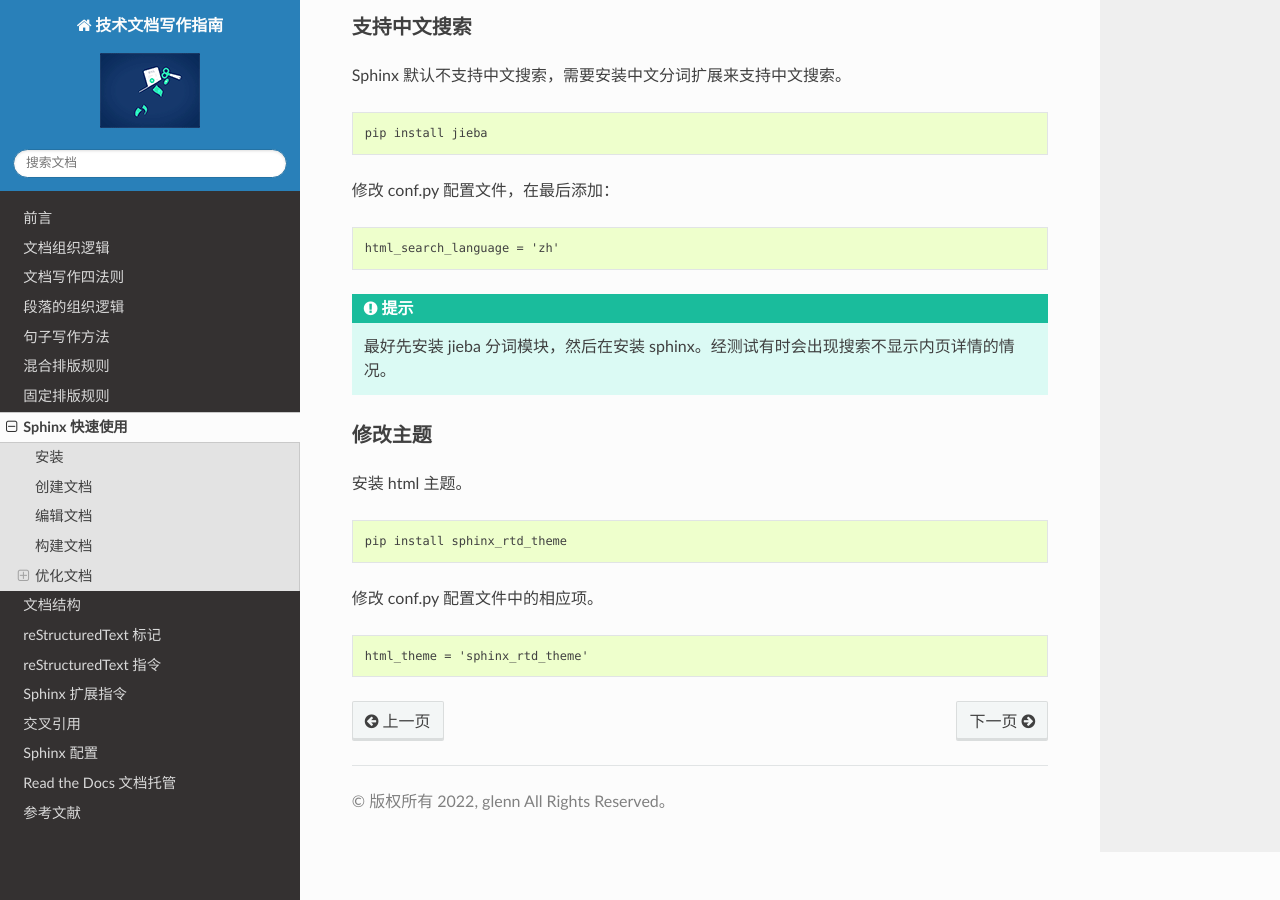
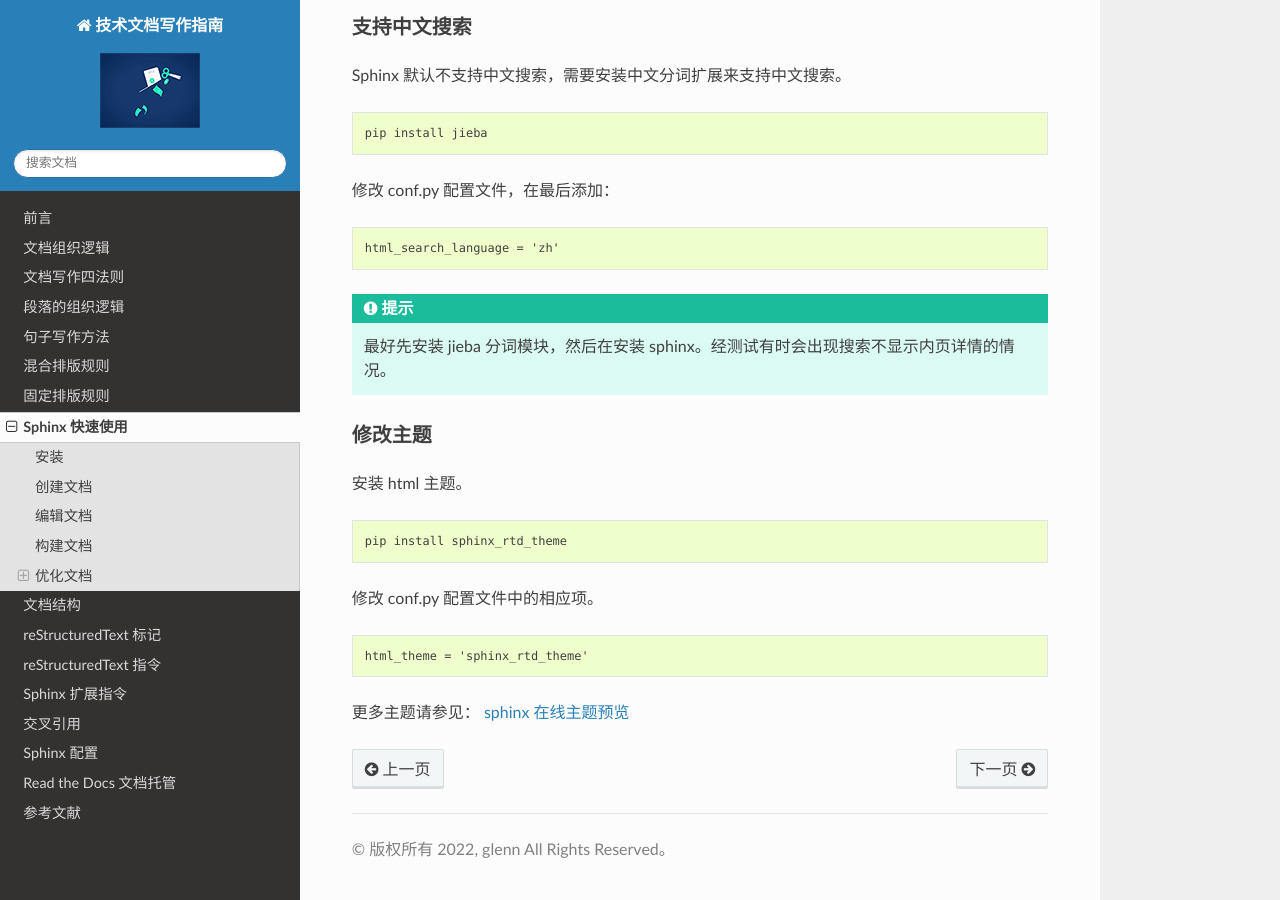
Before and after one commit to dongxg-top/write_the_document, a Sphinx documentation site: the page built from source/sphinx_started.rst, in a window 1280 px wide and 900 px high, scrolled down 1825 px. Built offline with Sphinx 7.4.7 and the Read the Docs theme 2.0.0, drawn with Linux system fonts in a browser that asks for light colours.

Commit message:
add themes

```diff
--- a/source/sphinx_started.rst
+++ b/source/sphinx_started.rst
@@ -117,3 +117,5 @@ Sphinx 默认不支持中文搜索，需要安装中文分词扩展来支持中
 ::
 
     html_theme = 'sphinx_rtd_theme'
+
+更多主题请参见： `sphinx 在线主题预览 <https://sphinx-themes.org>`_
```
